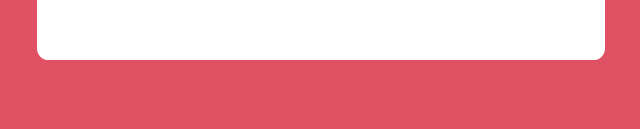
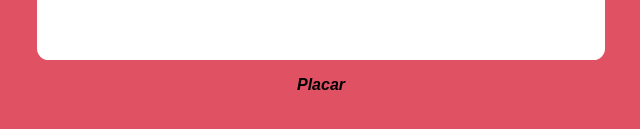
Before and after one commit to sempiternus-bit/gameOld, a plain HTML site: page index.html in a window 1280 px wide. Shown: the part 519-648 px from the top of the page, 319-959 px from the left. Drawn offline with Linux system fonts and the light colour scheme.

Commit message:
Update index.html

```diff
--- a/index.html
+++ b/index.html
@@ -38,6 +38,12 @@
 
 	</div>
 	</section>
+	<footer>
+		<p>Placar</p>
+		<div id="score">
+
+		</div>
+	</footer>
 
 
 	<script type="text/javascript" src="script.js"></script>
```
